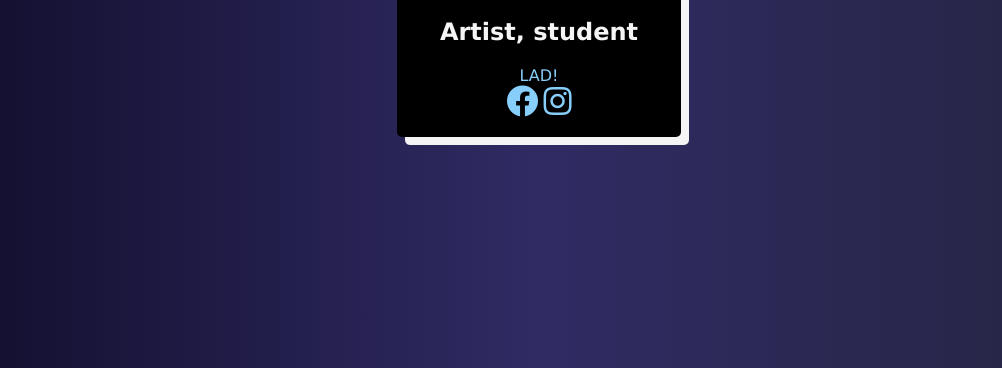
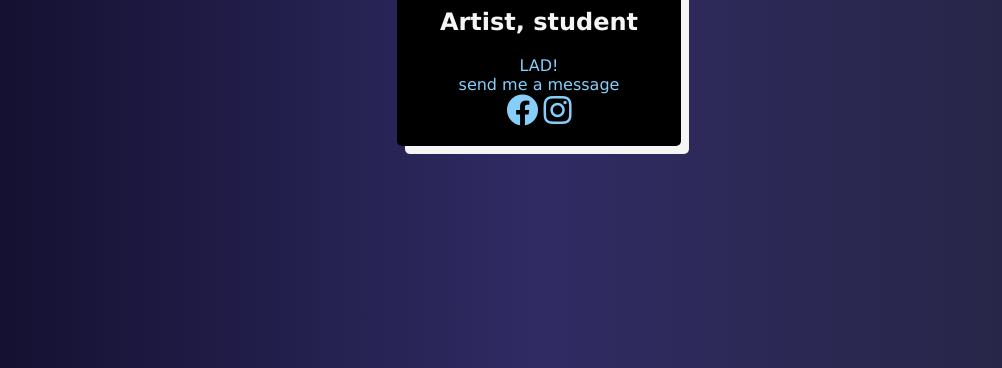
Before and after one commit to haideramjad70/mfirstrepo, a plain HTML site: page index.html in a window 1280 px wide. Shown: the part 448-816 px from the top of the page, without its empty margins (101-1103 px from the left). Drawn offline with Linux system fonts and the light colour scheme.

Commit message:
changed website format

```diff
--- a/index.html
+++ b/index.html
@@ -20,7 +20,7 @@
     <a target="_blank"
     href="https://ladbible.com">LAD!</a>
     <br />
-    <a href = "/contact.html>" send me a message</a>
+    <a href = "/contact.html"> send me a message</a>
      <div>
 
       <a href="https://www.facebook.com/haider.amjad.524/"><i class="fab fa-facebook fa-2x"></i></a>
```
